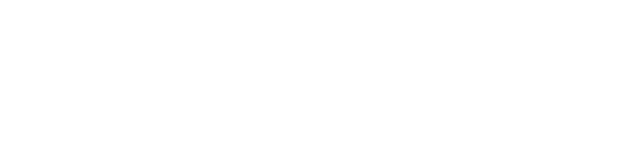
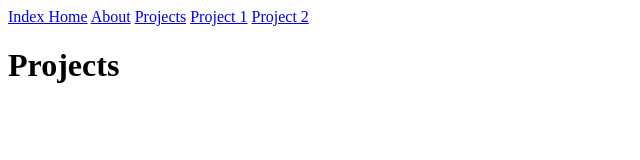
Before and after one commit to GraceBurke-88/historyOfTheInternet, a plain HTML site: page projects.html in a window 1280 px wide. Shown: the whole page, without its empty margins (0-640 px from the left). Drawn offline with Linux system fonts and the light colour scheme.

Commit message:
task: linked html webpages

```diff
--- a/projects.html
+++ b/projects.html
@@ -2,9 +2,17 @@
 <html lang="en">
 <head>
     <meta charset="UTF-8">
-    <title>Title</title>
+    <title>Projects</title>
 </head>
 <body>
+<a href="index.html">Index Home</a>
+<a href="about.html">About</a>
+<a href="projects.html">Projects</a>
 
+
+<a href="project1.html">Project 1</a>
+<a href="project2.html">Project 2</a>
+
+<h1>Projects</h1>
 </body>
 </html>
```
Also changed, not shown: about.html (+5 -1 lines), index.html (+5 -2 lines), project1.html (+5 -2 lines), project2.html (+7 -1 lines).
